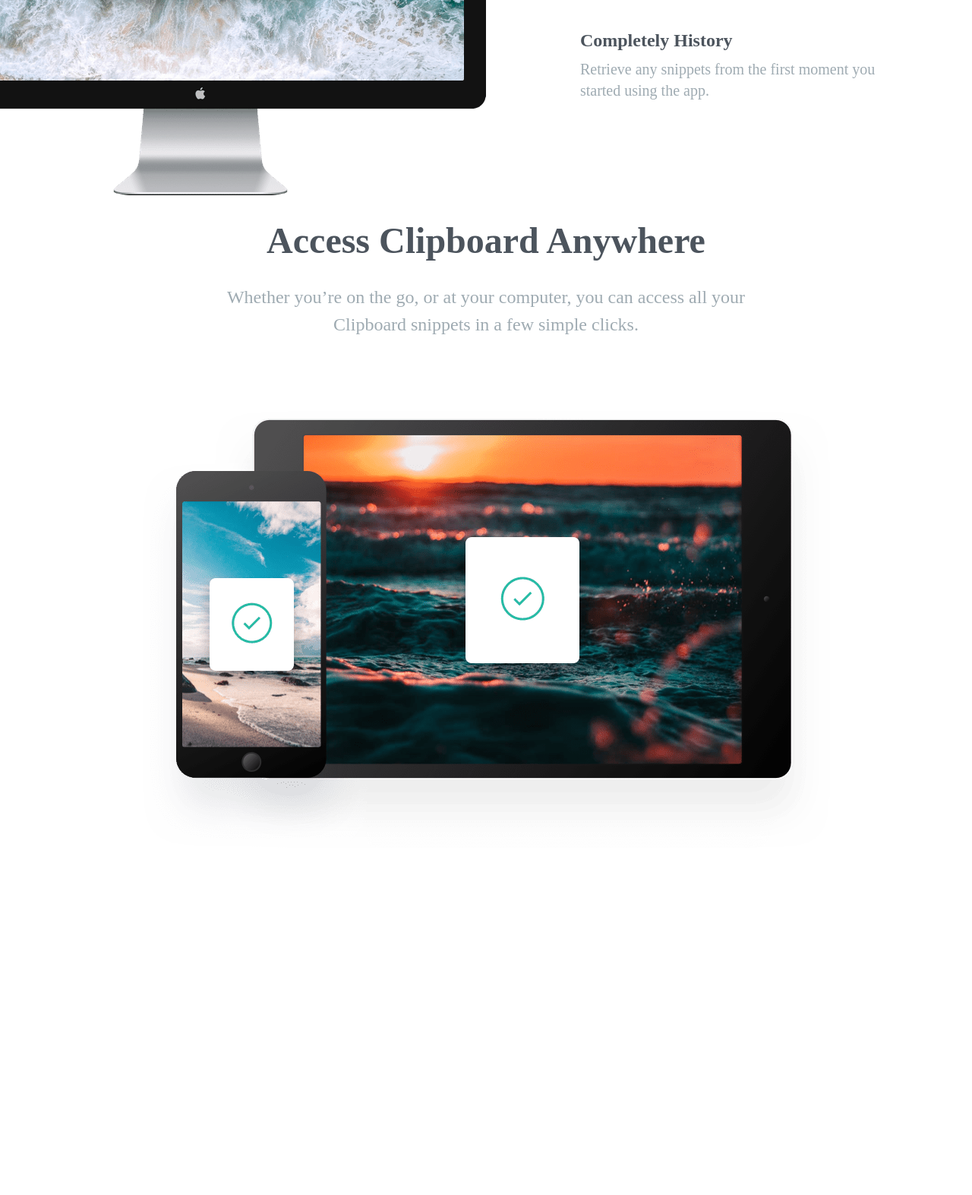
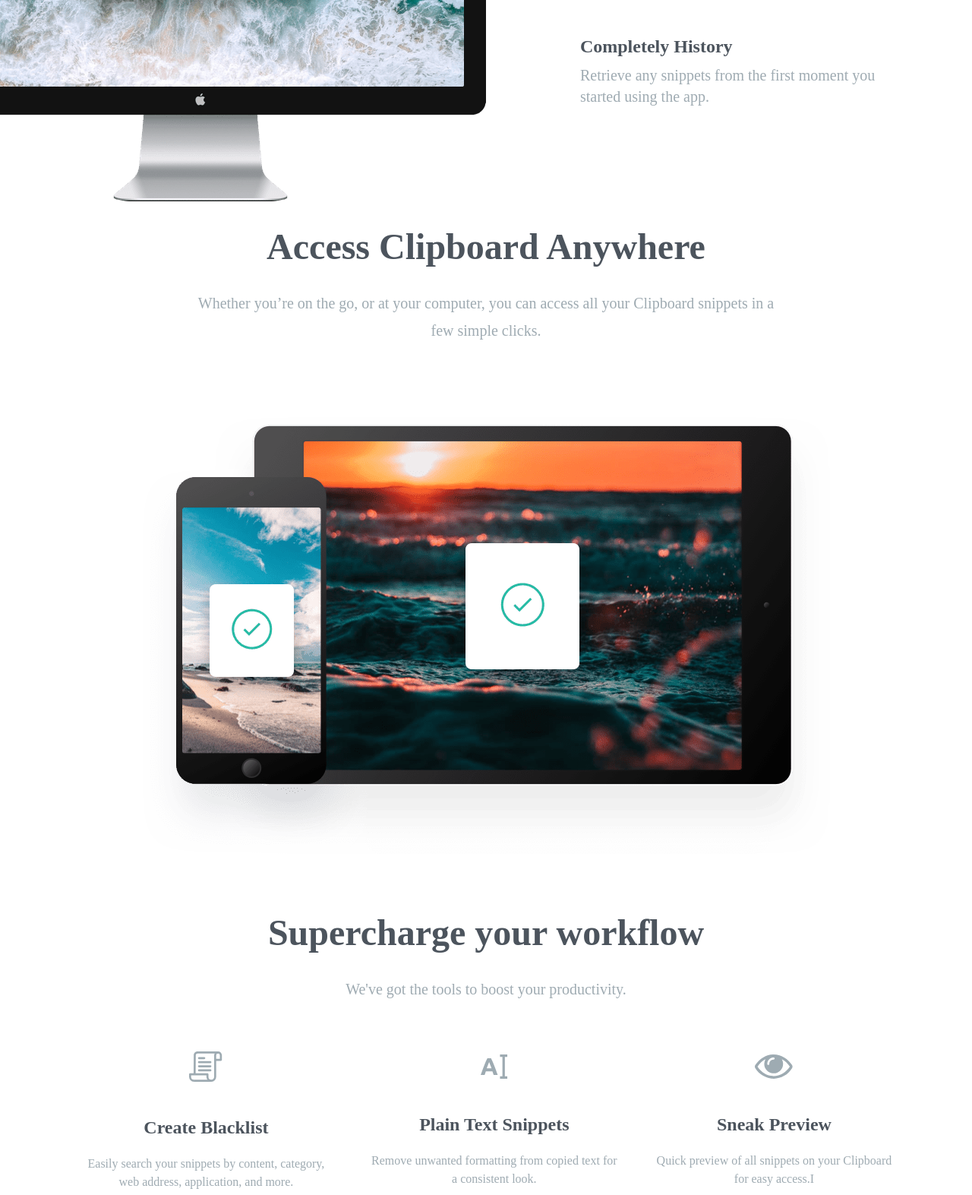
Before and after one commit to Meetkamal256/clipboard-website, a website: page public/index.html in a window 1280 px wide. Shown: the part 1224-2797 px from the top of the page at 76% size. Before the commit the page ends 2340 px from the top, so only its background shows below. Drawn offline with Linux system fonts and the light colour scheme; a web font is replaced by a local one.

Commit message:
super-charge section layout and styling done

```diff
--- a/public/index.html
+++ b/public/index.html
@@ -12,7 +12,7 @@
       <div class="section-container mb-40 pt-16">
         <img src="images/logo.svg" alt="" class="mx-auto mb-12" />
         <h1>A history of everything you copy</h1>
-        <p class="max-w-3xl mx-auto mb-10 text-2xl text-grayishBlue">
+        <p class="section-content mb-10 text-2xl">
           Clipboard allows you to track and organize everything you copy.
           Instantly access your clipboard on all your devices.
         </p>
@@ -41,9 +41,7 @@
     <section id="snippets">
       <div class="section-container">
         <h1>Keep track of your snippets</h1>
-        <p
-          class="max-w-3xl mx-auto text-2xl text-grayishBlue mb-10 leading-9 text-center"
-        >
+        <p class="section-content mb-10">
           Clipboard instantly stores any item you copy in the cloud, meaning you
           can access your snippets immediately on all your devices. Our Mac and
           iOS apps will help you organize everything.
@@ -69,26 +67,20 @@
             class="flex flex-col text-xl mt-16 space-y-12 text-center md:w-1/2 md:pl-16 md:text-left mb-20"
           >
             <div>
-              <h5 class="text-2xl font-bold text-darkGrayishBlue mb-2">
-                Quick Search
-              </h5>
+              <h5>Quick Search</h5>
               <p class="max-w-md text-grayishBlue">
                 Easily search your snippets by content, category, web address,
                 application, and more.
               </p>
             </div>
             <div>
-              <h5 class="text-2xl font-bold text-darkGrayishBlue mb-2">
-                iCloud Sync
-              </h5>
+              <h5>iCloud Sync</h5>
               <p class="max-w-md text-grayishBlue">
                 Instantly saves and syncs snippets across all your devices.
               </p>
             </div>
             <div>
-              <h5 class="text-2xl font-bold text-darkGrayishBlue mb-2">
-                Completely History
-              </h5>
+              <h5>Completely History</h5>
               <p class="max-w-md text-grayishBlue">
                 Retrieve any snippets from the first moment you started using
                 the app.
@@ -101,13 +93,56 @@
 
     <!-- Access -->
     <section id="access">
-      <div class="section-container">
+      <div class="section-container my-20">
         <h1>Access Clipboard Anywhere</h1>
-        <p class="max-w-3xl text-2xl text-grayishBlue leading-9 mx-auto mb-24">
+        <p class="section-content mb-24">
           Whether you’re on the go, or at your computer, you can access all your
           Clipboard snippets in a few simple clicks.
         </p>
-        <img src="images/image-devices.png" alt="" class="mx-auto">
+        <img src="images/image-devices.png" alt="" class="mx-auto" />
+      </div>
+    </section>
+
+    <!-- super charge -->
+    <section id="super-charge">
+      <div class="section-container my-20">
+        <h1>Supercharge your workflow</h1>
+        <p class="section-content mb-16">
+          We've got the tools to boost your productivity.
+        </p>
+
+        <!-- items container -->
+        <div
+          class="flex flex-col items-center justify-between space-y-16 md:flex-row md:space-y-0 md:space-x-12"
+        >
+        <!-- item 1 -->
+          <div class="flex flex-col items-center space-y-5">
+            <img src="images/icon-blacklist.svg" alt="" class="mb-6" />
+            <h5>Create Blacklist</h5>
+            <p class="max-w-md text-grayishBlue">
+              Easily search your snippets by content, category, web address,
+              application, and more.
+            </p>
+          </div>
+
+          <!-- item 2  -->
+          <div class="flex flex-col items-center space-y-5">
+            <img src="images/icon-text.svg" alt="" class="mb-6" />
+            <h5>Plain Text Snippets</h5>
+            <p class="max-w-md text-grayishBlue">
+              Remove unwanted formatting from copied text for a consistent look.
+            </p>
+          </div>
+
+          <!-- item 3 -->
+          <div class="flex flex-col items-center space-y-5">
+            <img src="images/icon-preview.svg" alt="" class="mb-6" />
+            <h5>Sneak Preview</h5>
+            <p class="max-w-md text-grayishBlue">
+              Quick preview of all snippets on your Clipboard for easy access.I
+            </p>
+          </div>
+        </div>
       </div>
     </section>
   </body>
--- a/src/input.css
+++ b/src/input.css
@@ -8,10 +8,18 @@
     h1 {
       @apply mb-8 text-4xl font-bold text-darkGrayishBlue md:text-5xl;
     }
+
+    h5{
+        @apply text-2xl font-bold text-darkGrayishBlue mb-2;
+    }
   }
 
 .section-container{
     @apply max-w-6xl mx-auto text-center px-10;
+}
+
+.section-content{
+    @apply max-w-3xl mx-auto  text-grayishBlue leading-9 text-center text-xl;
 }
 
 body{
```
Also changed, not shown: public/styles.css.
